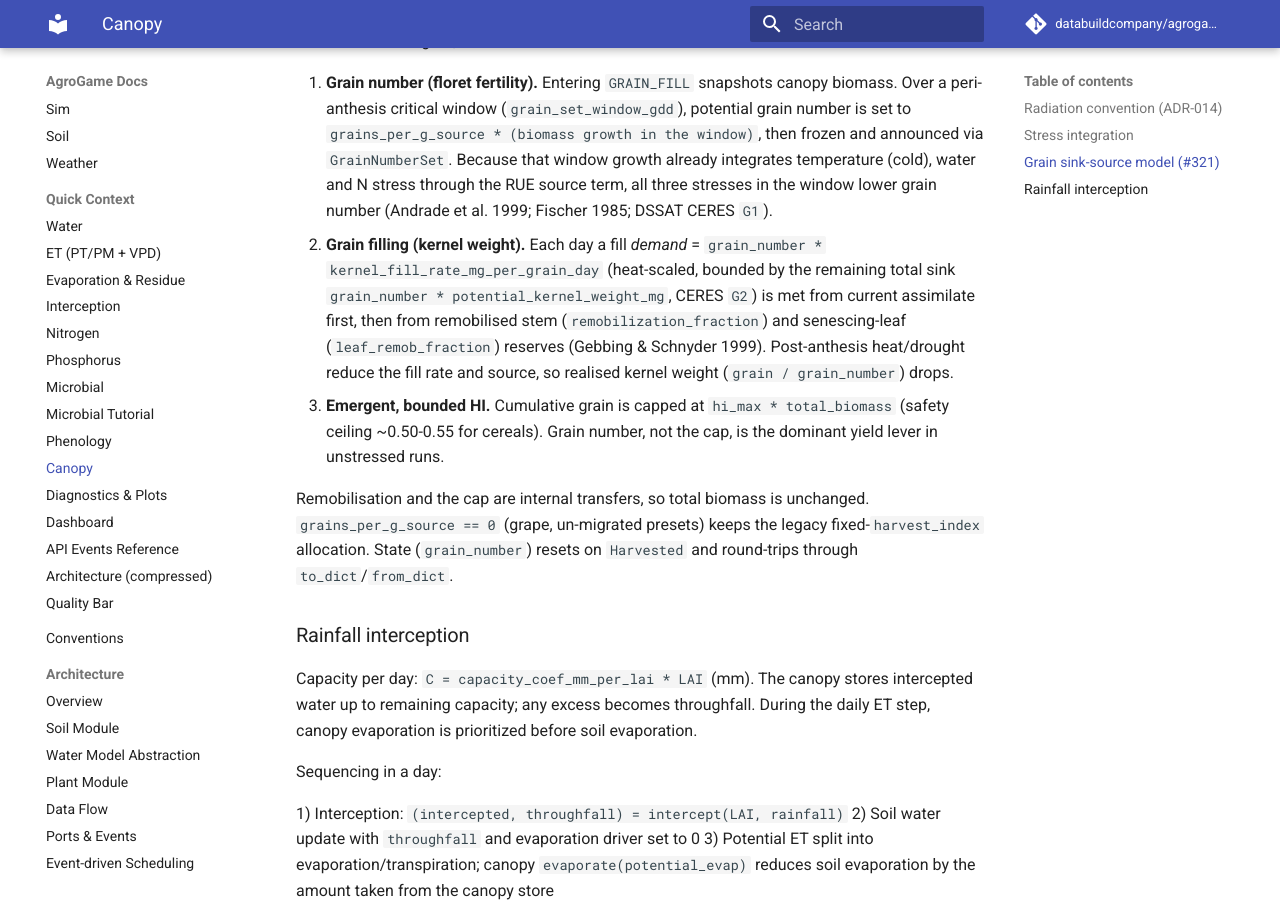
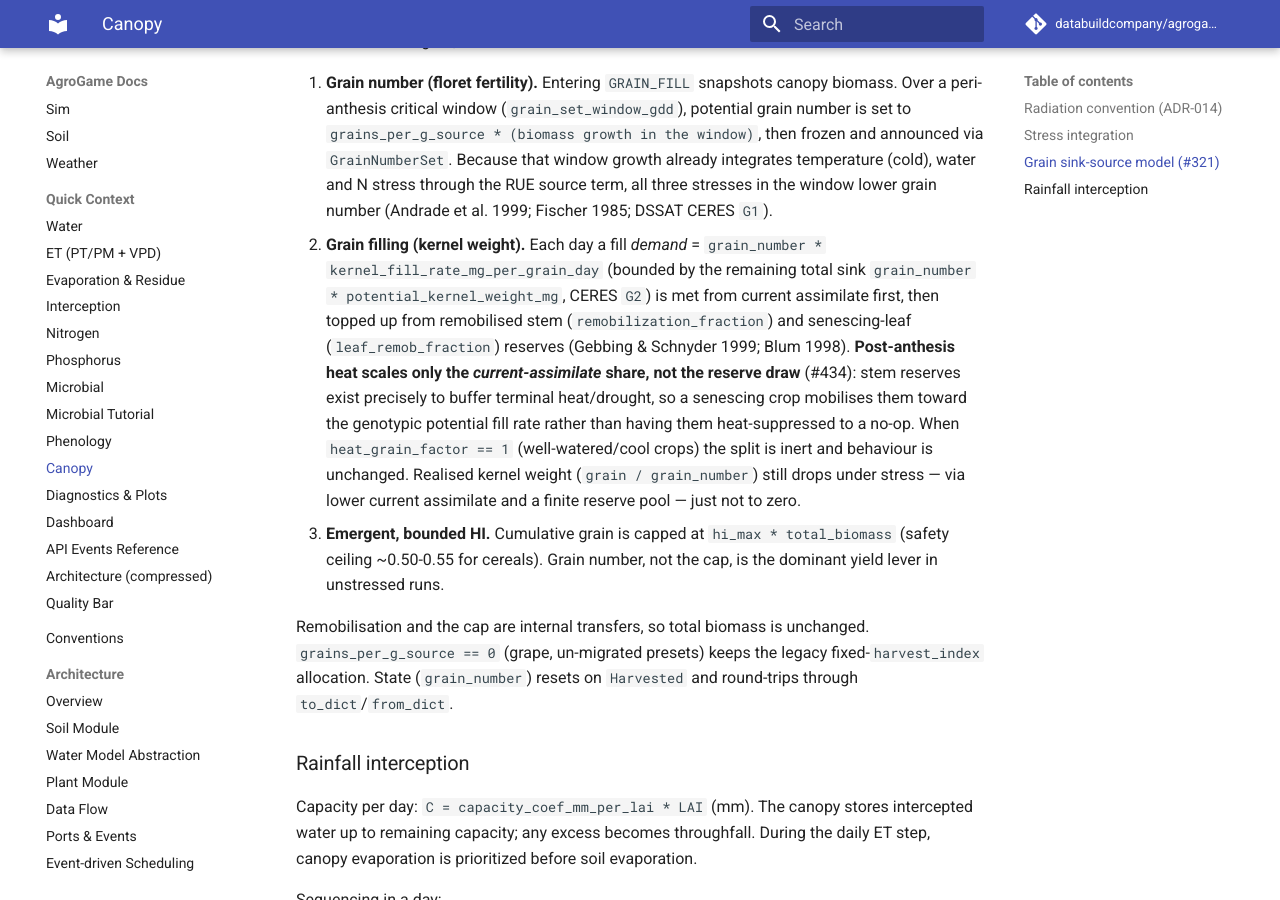
Before and after one commit to gedejong/agrogame, an MkDocs documentation site: the page built from docs/canopy.md, in a window 1280 px wide and 900 px high, scrolled down 921 px. Built offline with MkDocs 1.6.1 and Material for MkDocs 9.7.7, drawn with Linux system fonts in a browser that asks for light colours; comment, search, counter and statistics services are not loaded.

Commit message:
docs(#434): update grain-filling doc — heat scales only current-assimilate share
canopy.md grain sink-source section still taught the pre-#434 "heat-scaled fill
demand" (heat suppressing the whole demand incl. reserves). Correct it: heat now
scales only the current-assimilate share; stem/leaf reserves top grain up toward
the genotypic potential fill rate to buffer terminal stress. Behaviour unchanged
when heat_grain_factor==1. Addresses the sole blocking tech-review nit on PR #446.

Co-Authored-By: Claude Opus 4.8 <noreply@anthropic.com>

```diff
--- a/docs/canopy.md
+++ b/docs/canopy.md
@@ -64,13 +64,18 @@ CERES-style model so harvest index becomes an *emergent*, bounded outcome:
    term, all three stresses in the window lower grain number (Andrade et al.
    1999; Fischer 1985; DSSAT CERES `G1`).
 2. **Grain filling (kernel weight).** Each day a fill *demand* =
-   `grain_number * kernel_fill_rate_mg_per_grain_day` (heat-scaled, bounded
-   by the remaining total sink `grain_number * potential_kernel_weight_mg`,
-   CERES `G2`) is met from current assimilate first, then from remobilised
-   stem (`remobilization_fraction`) and senescing-leaf
-   (`leaf_remob_fraction`) reserves (Gebbing & Schnyder 1999). Post-anthesis
-   heat/drought reduce the fill rate and source, so realised kernel weight
-   (`grain / grain_number`) drops.
+   `grain_number * kernel_fill_rate_mg_per_grain_day` (bounded by the
+   remaining total sink `grain_number * potential_kernel_weight_mg`, CERES
+   `G2`) is met from current assimilate first, then topped up from remobilised
+   stem (`remobilization_fraction`) and senescing-leaf (`leaf_remob_fraction`)
+   reserves (Gebbing & Schnyder 1999; Blum 1998). **Post-anthesis heat scales
+   only the *current-assimilate* share, not the reserve draw** (#434): stem
+   reserves exist precisely to buffer terminal heat/drought, so a senescing
+   crop mobilises them toward the genotypic potential fill rate rather than
+   having them heat-suppressed to a no-op. When `heat_grain_factor == 1`
+   (well-watered/cool crops) the split is inert and behaviour is unchanged.
+   Realised kernel weight (`grain / grain_number`) still drops under stress —
+   via lower current assimilate and a finite reserve pool — just not to zero.
 3. **Emergent, bounded HI.** Cumulative grain is capped at
    `hi_max * total_biomass` (safety ceiling ~0.50-0.55 for cereals). Grain
    number, not the cap, is the dominant yield lever in unstressed runs.
```
